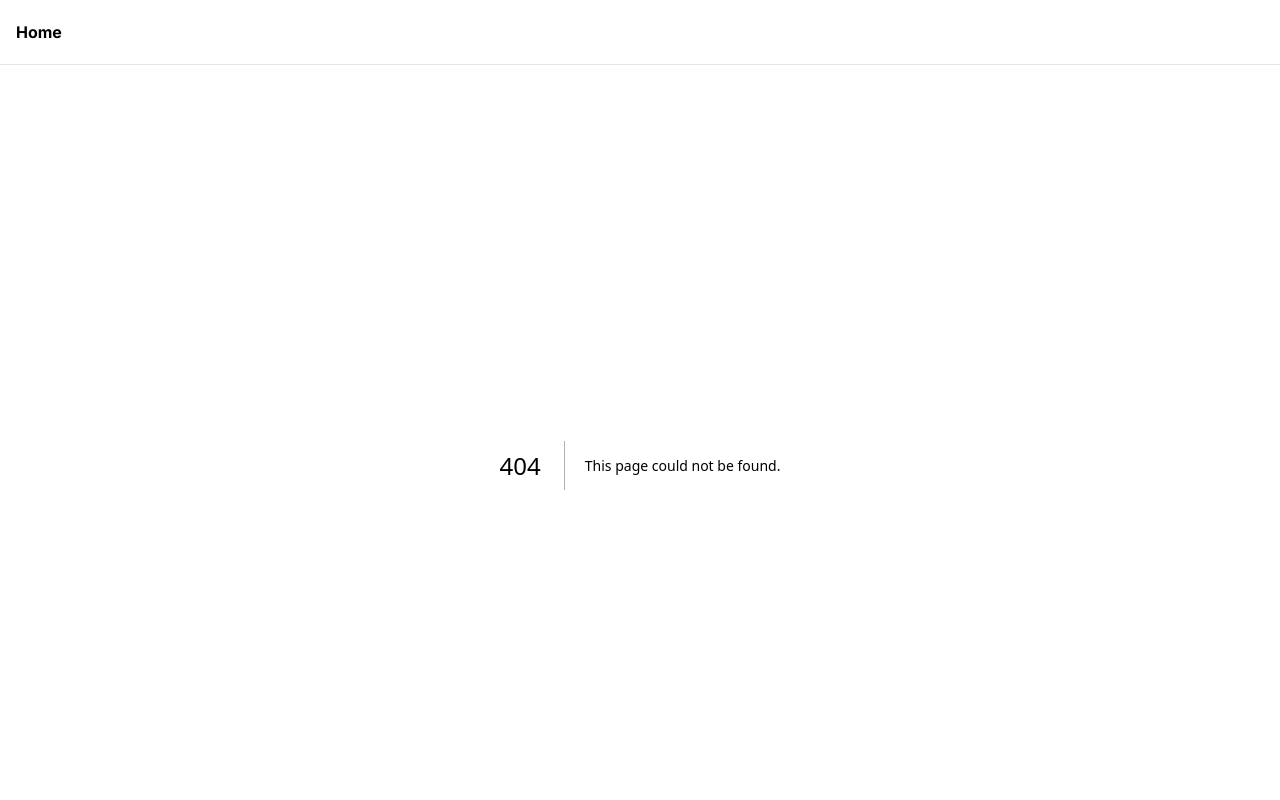
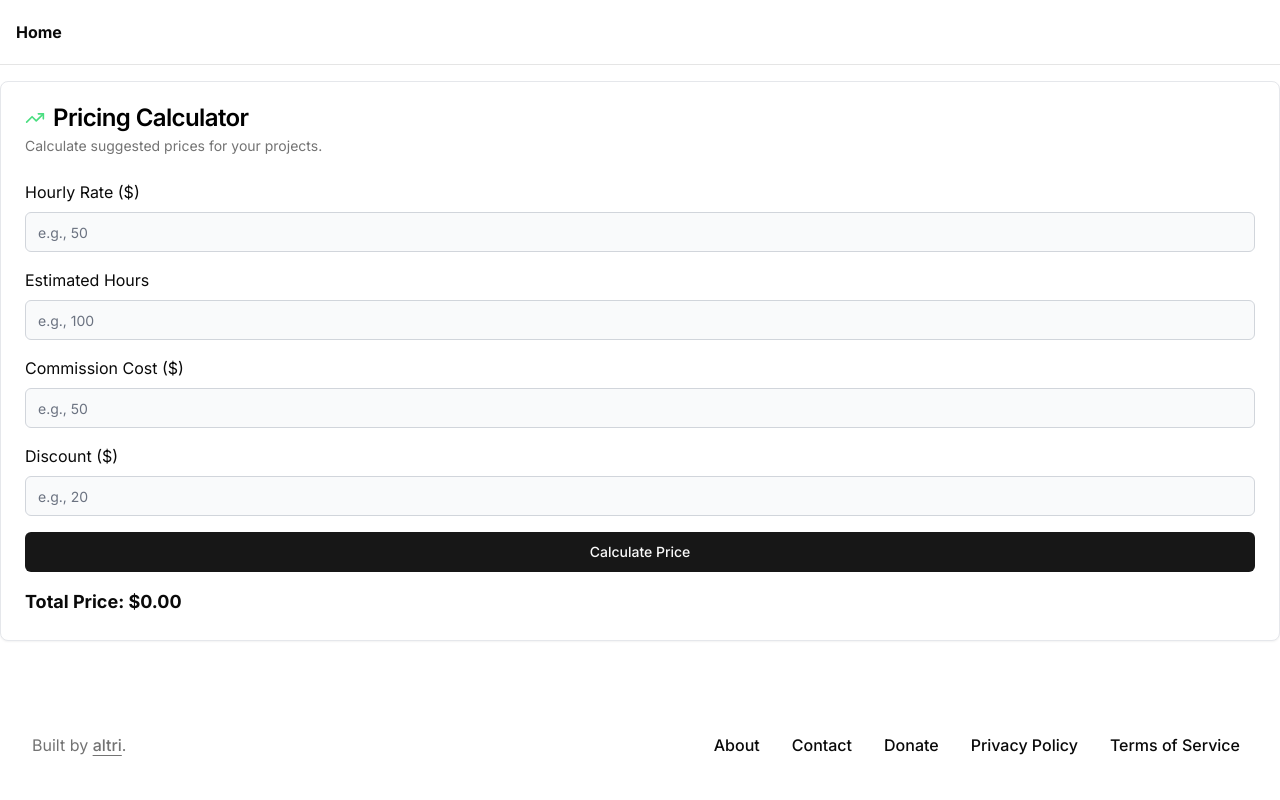
Before and after one commit to AltriBazooka/KlickKlack, a Next.js app: page /pricing-calculator in a window 1280 px wide. Before the commit this address had no page. Shown: the top 800 px of the page. Built offline with nearby package versions, Linux system fonts and the light colour scheme.

Commit message:
Automated commit by Trae AI

```diff
--- a/app/page.tsx
+++ b/app/page.tsx
@@ -13,6 +13,7 @@ import { useTheme } from "next-themes"
 import jsPDF from "jspdf"
 import Head from "next/head"
 import { Select, SelectTrigger, SelectValue, SelectContent, SelectItem } from "@/components/ui/select"
+import PricingCalculatorPage from './pricing-calculator/page';
 
 export default function Home() {
   const [selectedCalculator, setSelectedCalculator] = useState('Currency Converter');
@@ -523,6 +524,7 @@ const [tdee, setTdee] = useState<number | null>(null);
             <DropdownMenuItem onClick={() => setSelectedCalculator('Student Loan Calculator')}>Student Loan Calculator</DropdownMenuItem>
             <DropdownMenuItem onClick={() => setSelectedCalculator('Geometry Calculator')}>Geometry Calculator</DropdownMenuItem>
             <DropdownMenuItem onClick={() => setSelectedCalculator('Rent Calculator')}>Rent Calculator</DropdownMenuItem>
+            <DropdownMenuItem onClick={() => setSelectedCalculator('Pricing Calculator')}>Pricing Calculator</DropdownMenuItem>
           </DropdownMenuContent>
             </DropdownMenu>
           </CardContent>
@@ -1084,6 +1086,10 @@ const [tdee, setTdee] = useState<number | null>(null);
           </Card>
         )}
 
+        {selectedCalculator === 'Pricing Calculator' && (
+          <PricingCalculatorPage />
+        )}
+
         {selectedCalculator === 'Geometry Calculator' && (
           <Card className="w-full max-w-2xl mx-auto bg-white dark:bg-slate-800/50 border-gray-200 dark:border-gray-700 shadow-sm p-8">
             <CardHeader>
--- /dev/null
+++ b/app/pricing-calculator/layout.tsx
@@ -0,0 +1,10 @@
+import { Metadata } from "next";
+
+export const metadata: Metadata = {
+  title: "Pricing Calculator",
+  description: "Calculate suggested prices for your projects.",
+};
+
+export default function PricingCalculatorLayout({ children }: { children: React.ReactNode }) {
+  return <>{children}</>;
+}
--- /dev/null
+++ b/app/pricing-calculator/page.tsx
@@ -0,0 +1,93 @@
+'use client';
+
+import { Card, CardContent, CardDescription, CardHeader, CardTitle } from "@/components/ui/card";
+import { Input } from "@/components/ui/input";
+import { Button } from "@/components/ui/button";
+import { TrendingUp } from "lucide-react";
+// Removed: import { Metadata } from "next";
+import React, { useState } from 'react';
+
+// Removed: export const metadata: Metadata = {
+// Removed:   title: "Pricing Calculator",
+// Removed:   description: "Calculate suggested prices for your projects.",
+// Removed: };
+
+export default function PricingCalculatorPage() {
+  const [hourlyRate, setHourlyRate] = useState<number>(0);
+  const [estimatedHours, setEstimatedHours] = useState<number>(0);
+  const [commissionCost, setCommissionCost] = useState<number>(0);
+  const [discount, setDiscount] = useState<number>(0);
+  const [totalPrice, setTotalPrice] = useState<number>(0);
+
+  const calculatePrice = () => {
+    const subtotal = (hourlyRate * estimatedHours) + commissionCost;
+    const discountedTotal = subtotal - discount;
+    setTotalPrice(discountedTotal);
+  };
+
+  return (
+    <div className="container relative pb-10">
+      <div className="grid gap-4 py-4">
+        <Card className="bg-white dark:bg-slate-800/50 border-gray-200 dark:border-slate-700 shadow-sm">
+          <CardHeader>
+            <CardTitle className="text-black dark:text-white flex items-center gap-2">
+              <TrendingUp className="w-5 h-5 text-green-400" />
+              Pricing Calculator
+            </CardTitle>
+            <CardDescription>Calculate suggested prices for your projects.</CardDescription>
+          </CardHeader>
+          <CardContent className="space-y-4">
+            <div className="flex flex-col space-y-4">
+              <div className="flex flex-col space-y-2">
+                <label htmlFor="hourlyRate">Hourly Rate ($)</label>
+                <Input
+                  id="hourlyRate"
+                  type="number"
+                  placeholder="e.g., 50"
+                  value={hourlyRate === 0 ? '' : hourlyRate}
+                  onChange={(e) => setHourlyRate(parseFloat(e.target.value) || 0)}
+                  className="w-full bg-gray-50 dark:bg-slate-700 border-gray-300 dark:border-slate-600 text-black dark:text-white placeholder:text-gray-500 dark:placeholder:text-slate-400"
+                />
+              </div>
+              <div className="flex flex-col space-y-2">
+                <label htmlFor="hours">Estimated Hours</label>
+                <Input
+                  id="hours"
+                  type="number"
+                  placeholder="e.g., 100"
+                  value={estimatedHours === 0 ? '' : estimatedHours}
+                  onChange={(e) => setEstimatedHours(parseFloat(e.target.value) || 0)}
+                  className="w-full bg-gray-50 dark:bg-slate-700 border-gray-300 dark:border-slate-600 text-black dark:text-white placeholder:text-gray-500 dark:placeholder:text-slate-400"
+                />
+              </div>
+              <div className="flex flex-col space-y-2">
+                <label htmlFor="commissionCost">Commission Cost ($)</label>
+                <Input
+                  id="commissionCost"
+                  type="number"
+                  placeholder="e.g., 50"
+                  value={commissionCost === 0 ? '' : commissionCost}
+                  onChange={(e) => setCommissionCost(parseFloat(e.target.value) || 0)}
+                  className="w-full bg-gray-50 dark:bg-slate-700 border-gray-300 dark:border-slate-600 text-black dark:text-white placeholder:text-gray-500 dark:placeholder:text-slate-400"
+                />
+              </div>
+              <div className="flex flex-col space-y-2">
+                <label htmlFor="discount">Discount ($)</label>
+                <Input
+                  id="discount"
+                  type="number"
+                  placeholder="e.g., 20"
+                  value={discount === 0 ? '' : discount}
+                  onChange={(e) => setDiscount(parseFloat(e.target.value) || 0)}
+                  className="w-full bg-gray-50 dark:bg-slate-700 border-gray-300 dark:border-slate-600 text-black dark:text-white placeholder:text-gray-500 dark:placeholder:text-slate-400"
+                />
+              </div>
+              <Button onClick={calculatePrice}>Calculate Price</Button>
+              <div className="text-lg font-bold">Total Price: ${totalPrice.toFixed(2)}</div>
+            </div>
+          </CardContent>
+        </Card>
+      </div>
+    </div>
+  );
+}
```
Also changed, not shown: 1 other file (tests, documents, lock files or other folders).
